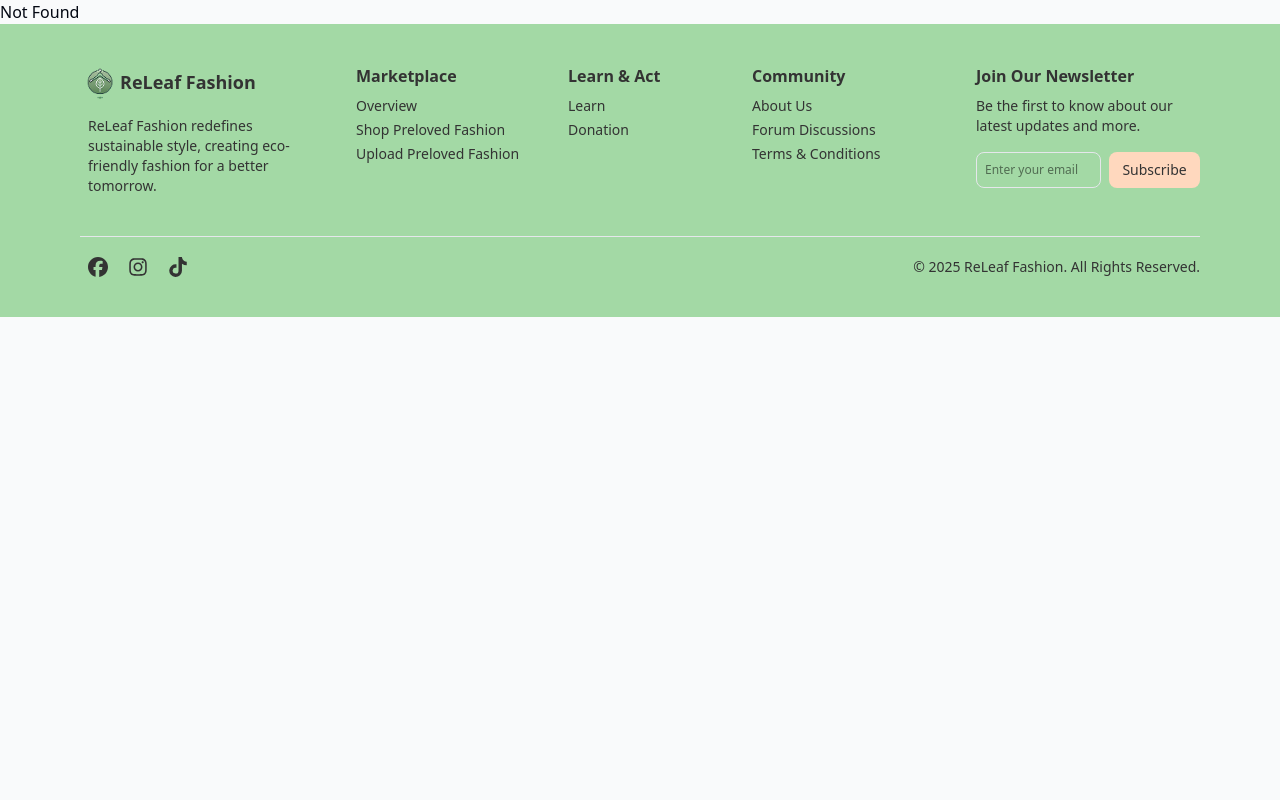
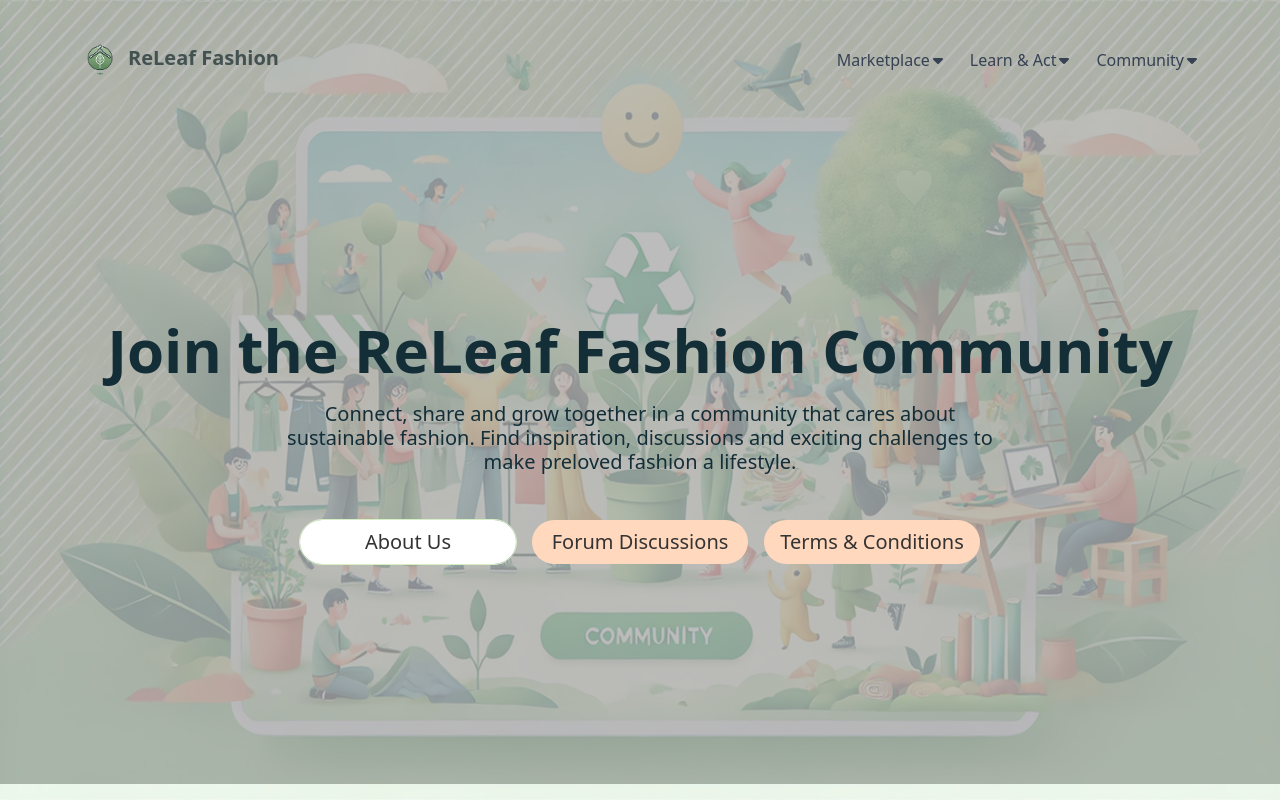
Before and after one commit to NataniaReginaCS/releaf, a React (Vite) app: page /view in a window 1280 px wide. Shown: the top 800 px of the page. Built offline with nearby package versions, Linux system fonts and the light colour scheme.

Commit message:
feat: menambahkan menu marketplace view

```diff
--- a/src/routeTree.gen.ts
+++ b/src/routeTree.gen.ts
@@ -11,6 +11,7 @@
 // Import Routes
 
 import { Route as rootRoute } from './routes/__root'
+import { Route as ViewImport } from './routes/view'
 import { Route as MarketplaceJualImport } from './routes/marketplaceJual'
 import { Route as MarketplaceImport } from './routes/marketplace'
 import { Route as LearnAndActImport } from './routes/learnAndAct'
@@ -18,6 +19,12 @@ import { Route as CommunityImport } from './routes/community'
 import { Route as IndexImport } from './routes/index'
 
 // Create/Update Routes
+
+const ViewRoute = ViewImport.update({
+  id: '/view',
+  path: '/view',
+  getParentRoute: () => rootRoute,
+} as any)
 
 const MarketplaceJualRoute = MarketplaceJualImport.update({
   id: '/marketplaceJual',
@@ -88,6 +95,13 @@ declare module '@tanstack/react-router' {
       preLoaderRoute: typeof MarketplaceJualImport
       parentRoute: typeof rootRoute
     }
+    '/view': {
+      id: '/view'
+      path: '/view'
+      fullPath: '/view'
+      preLoaderRoute: typeof ViewImport
+      parentRoute: typeof rootRoute
+    }
   }
 }
 
@@ -99,6 +113,7 @@ export interface FileRoutesByFullPath {
   '/learnAndAct': typeof LearnAndActRoute
   '/marketplace': typeof MarketplaceRoute
   '/marketplaceJual': typeof MarketplaceJualRoute
+  '/view': typeof ViewRoute
 }
 
 export interface FileRoutesByTo {
@@ -107,6 +122,7 @@ export interface FileRoutesByTo {
   '/learnAndAct': typeof LearnAndActRoute
   '/marketplace': typeof MarketplaceRoute
   '/marketplaceJual': typeof MarketplaceJualRoute
+  '/view': typeof ViewRoute
 }
 
 export interface FileRoutesById {
@@ -116,6 +132,7 @@ export interface FileRoutesById {
   '/learnAndAct': typeof LearnAndActRoute
   '/marketplace': typeof MarketplaceRoute
   '/marketplaceJual': typeof MarketplaceJualRoute
+  '/view': typeof ViewRoute
 }
 
 export interface FileRouteTypes {
@@ -126,8 +143,15 @@ export interface FileRouteTypes {
     | '/learnAndAct'
     | '/marketplace'
     | '/marketplaceJual'
+    | '/view'
   fileRoutesByTo: FileRoutesByTo
-  to: '/' | '/community' | '/learnAndAct' | '/marketplace' | '/marketplaceJual'
+  to:
+    | '/'
+    | '/community'
+    | '/learnAndAct'
+    | '/marketplace'
+    | '/marketplaceJual'
+    | '/view'
   id:
     | '__root__'
     | '/'
@@ -135,6 +159,7 @@ export interface FileRouteTypes {
     | '/learnAndAct'
     | '/marketplace'
     | '/marketplaceJual'
+    | '/view'
   fileRoutesById: FileRoutesById
 }
 
@@ -144,6 +169,7 @@ export interface RootRouteChildren {
   LearnAndActRoute: typeof LearnAndActRoute
   MarketplaceRoute: typeof MarketplaceRoute
   MarketplaceJualRoute: typeof MarketplaceJualRoute
+  ViewRoute: typeof ViewRoute
 }
 
 const rootRouteChildren: RootRouteChildren = {
@@ -152,6 +178,7 @@ const rootRouteChildren: RootRouteChildren = {
   LearnAndActRoute: LearnAndActRoute,
   MarketplaceRoute: MarketplaceRoute,
   MarketplaceJualRoute: MarketplaceJualRoute,
+  ViewRoute: ViewRoute,
 }
 
 export const routeTree = rootRoute
@@ -168,7 +195,8 @@ export const routeTree = rootRoute
         "/community",
         "/learnAndAct",
         "/marketplace",
-        "/marketplaceJual"
+        "/marketplaceJual",
+        "/view"
       ]
     },
     "/": {
@@ -185,6 +213,9 @@ export const routeTree = rootRoute
     },
     "/marketplaceJual": {
       "filePath": "marketplaceJual.tsx"
+    },
+    "/view": {
+      "filePath": "view.tsx"
     }
   }
 }
--- /dev/null
+++ b/src/routes/view.tsx
@@ -0,0 +1,58 @@
+import * as React from "react";
+import { createFileRoute } from "@tanstack/react-router";
+import wallpaperCommunity from "../assets/community.png";
+
+export const Route = createFileRoute("/view")({
+    component: ViewComponent,
+});
+
+function ViewComponent() {
+    return (
+        <>
+            <section className="h-screen bg-white">
+                <h1 className="text-[#142E38] absolute z-10 font-bold text-6xl text-center w-screen top-[40%] text-center">
+                    Join the ReLeaf Fashion Community
+                </h1>
+                <p className="text-[#142E38] absolute z-10 text-xl text-center w-screen top-[50%] text-center ">
+                    Connect, share and grow together in a community that cares
+                    about{" "}
+                </p>
+                <p className="text-[#142E38] absolute z-10 text-xl text-center w-screen top-[53%] text-center ">
+                    sustainable fashion. Find inspiration, discussions and
+                    exciting challenges to{" "}
+                </p>
+                <p className="text-[#142E38] absolute z-10 text-xl text-center w-screen top-[56%] text-center ">
+                    make preloved fashion a lifestyle.
+                </p>
+                <div className="absolute space-x-4 text-lg md:text-xl z-50 top-[65%] text-center w-screen">
+                    <button
+                        className="bg-white outline outline-[#D5EEC6] text-[#333333] px-4 py-2 mb-4 rounded-full w-2/3 md:w-54 hover:bg-green-100 cursor-pointer"
+                        onClick={() =>
+                            (window.location.href = "#startLearning")
+                        }
+                    >
+                        About Us
+                    </button>
+                    <button
+                        className="bg-[#FFD8BE] text-[#333333] px-4 py-2 mb-4 rounded-full w-2/3 md:w-54 hover:bg-green-100 cursor-pointer"
+                        onClick={() => (window.location.href = "/marketplace")}
+                    >
+                        Forum Discussions
+                    </button>
+                    <button
+                        className="bg-[#FFD8BE] text-[#333333] px-4 py-2 mb-4 rounded-full w-1/3 md:w-54 hover:bg-green-100 cursor-pointer"
+                        onClick={() => (window.location.href = "/marketplace")}
+                    >
+                        Terms & Conditions
+                    </button>
+                </div>
+                <img
+                    src={wallpaperCommunity}
+                    alt="wallpaper Community"
+                    className="absolute w-screen z-1 opacity-20 h-[100%]"
+                />
+                <div className="w-screen bg-[#ACACAC] opacity-100 h-[98%]"></div>
+            </section>
+        </>
+    );
+}
```
